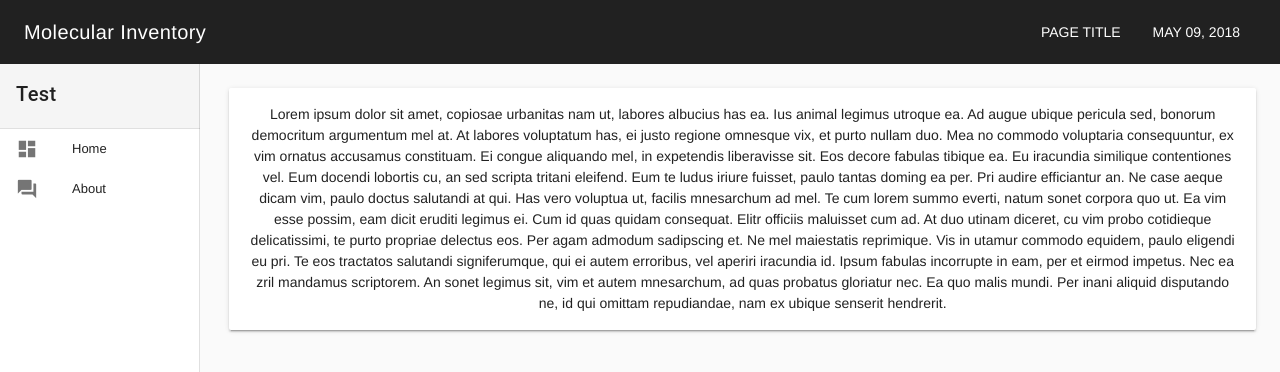
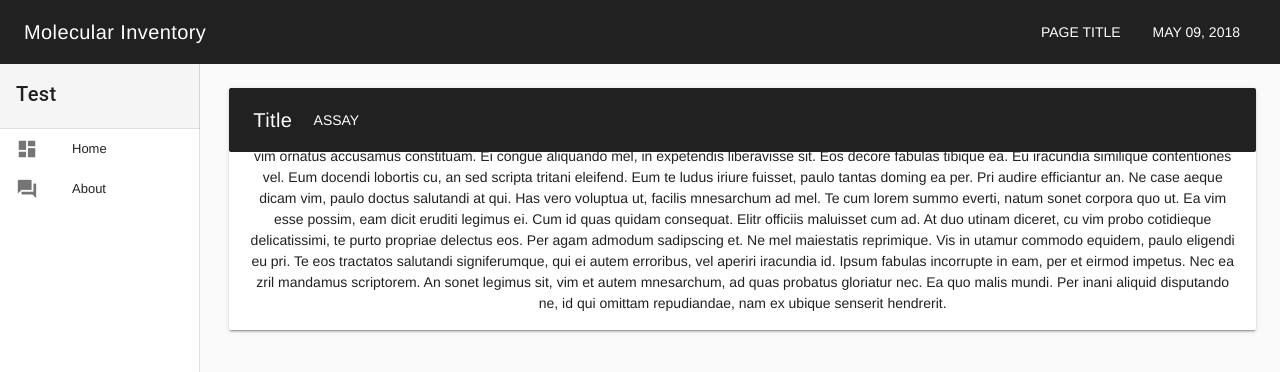
Before and after one commit to SHUSA/inventory, a Vue app: page / in a window 1280 px wide. Shown: the top 372 px of the page. Built offline with nearby package versions, Linux system fonts and the light colour scheme.

Commit message:
added toolbar to panel

```diff
--- a/src/components/Panel.vue
+++ b/src/components/Panel.vue
@@ -1,7 +1,17 @@
 <template>
   <v-layout>
     <v-flex xs12>
-      <v-card class="pa-3">
+      <v-card width="100%" class="pa-3"> -->
+        <v-toolbar absolute flat dark>
+          <v-toolbar-title>
+            Title
+          </v-toolbar-title>
+          <v-toolbar-items>
+            <v-btn flat>
+              Assay
+            </v-btn>
+          </v-toolbar-items>
+        </v-toolbar>
           <slot>
             Lorem ipsum dolor sit amet, copiosae urbanitas nam ut, labores albucius has ea. Ius animal legimus utroque ea. Ad augue ubique pericula sed, bonorum democritum argumentum mel at. At labores voluptatum has, ei justo regione omnesque vix, et purto nullam duo. Mea no commodo voluptaria consequuntur, ex vim ornatus accusamus constituam.
 
```
